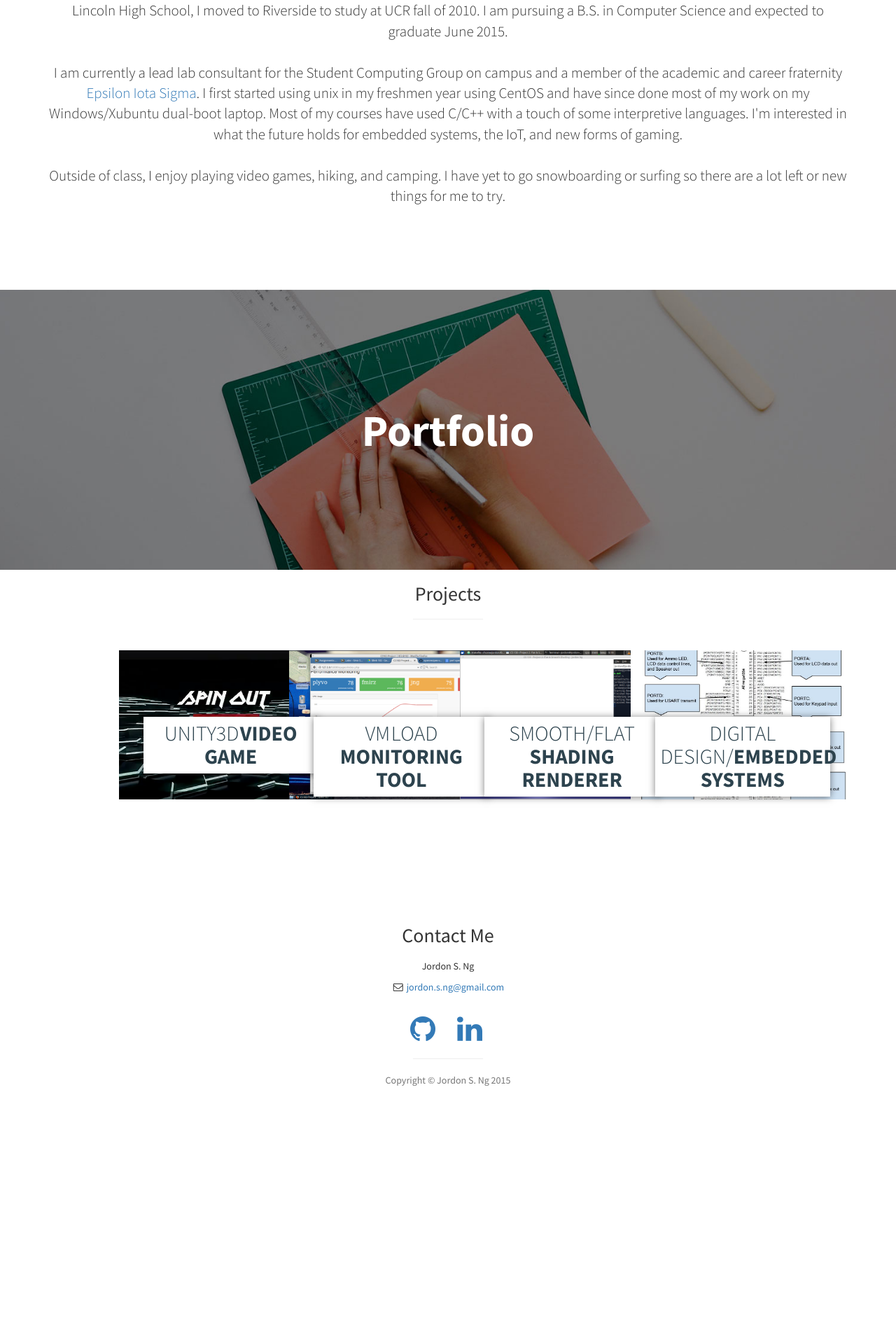
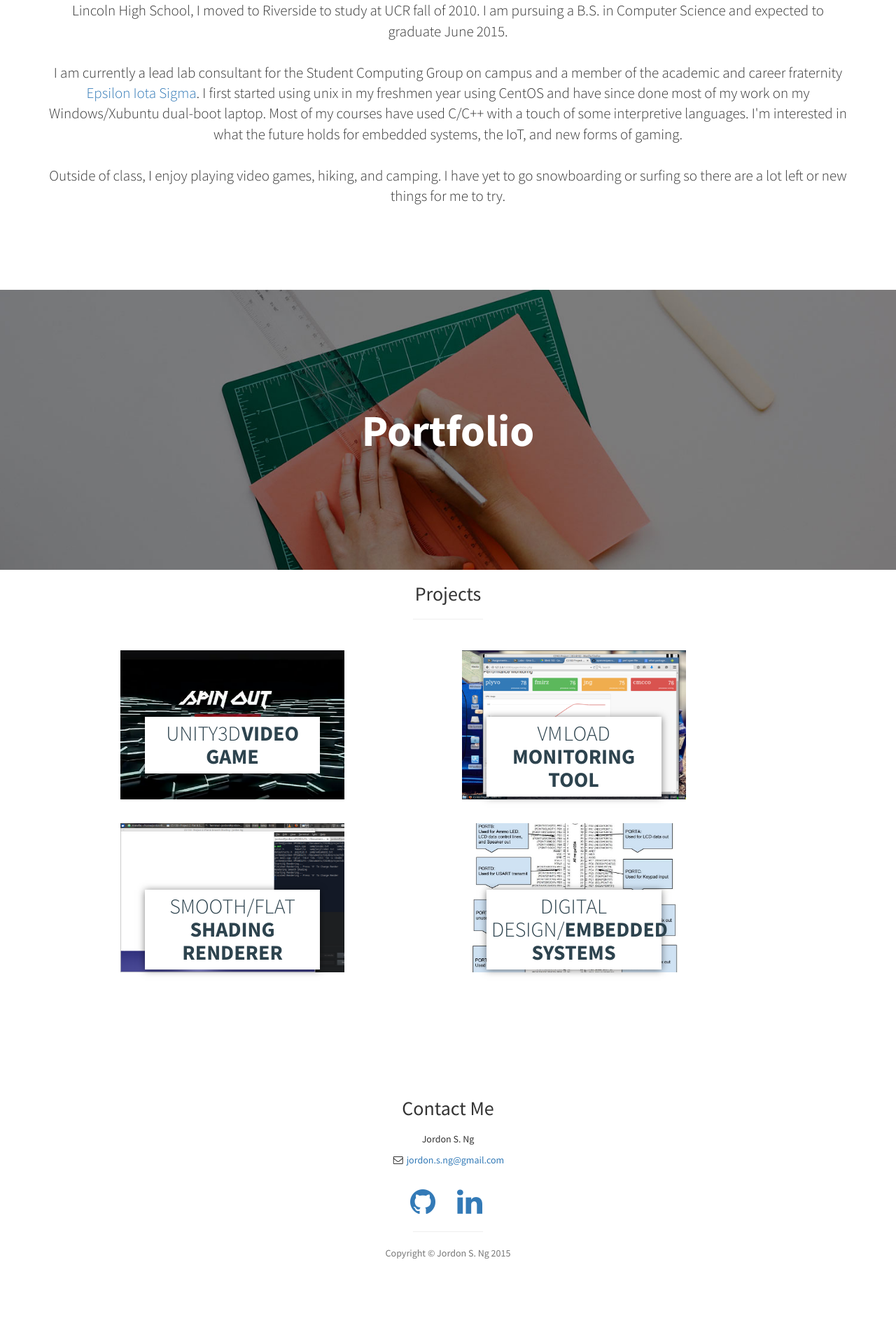
Before and after one commit to jsng0/jsng0.github.io, a Jekyll site: the page index.html, which Jekyll copies as it is, in a window 1280 px wide. Shown: the part 1042-2952 px from the top of the page at 70% size. Built offline with Jekyll 4.4.1, drawn with Linux system fonts in a browser that asks for light colours; comment, search, counter and statistics services are not loaded; before the commit the page ends 2705 px from its top, so only the background shows below that.

Commit message:
removed large desktop scaling

```diff
--- a/index.html
+++ b/index.html
@@ -109,7 +109,7 @@
                     <h1>Projects</h1>
                     <hr class="small">
                     <div class="row">
-                        <div class="col-md-6 col-lg-3">
+                        <div class="col-md-6">
                             <div class="grid">
                                 <figure class="effect-steve">
                                     <a href = "https://github.com/the-jsng/SpinOut">
@@ -122,7 +122,7 @@
                                 </figure>
                             </div>
                         </div>
-                        <div class="col-md-6 col-lg-3">
+                        <div class="col-md-6">
                             <div class="grid">
                                 <figure class="effect-steve">
                                     <a href="https://github.com/the-jsng/Performance-Monitoring">
@@ -135,7 +135,7 @@
                                 </figure>
                             </div>
                         </div>
-                        <div class="col-md-6 col-lg-3">
+                        <div class="col-md-6">
                             <div class="grid">
                                 <figure class="effect-steve">
                                     <a href="https://github.com/the-jsng/RayTracing">
@@ -148,7 +148,7 @@
                                 </figure>
                             </div>
                         </div>
-                        <div class="col-md-6 col-lg-3">
+                        <div class="col-md-6">
                             <div class="grid">
                                 <figure class="effect-steve">
                                     <a href="https://github.com/the-jsng/Dot-Matrix-Game">
```
